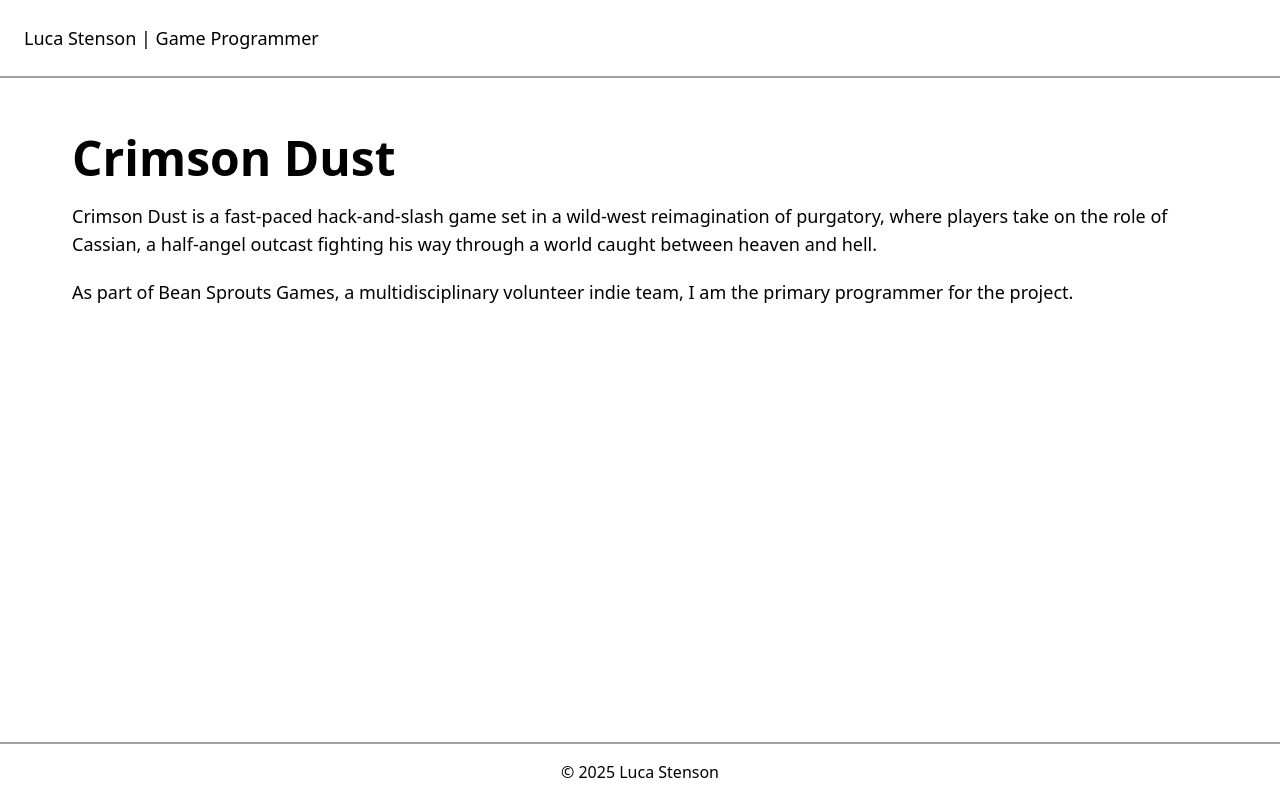
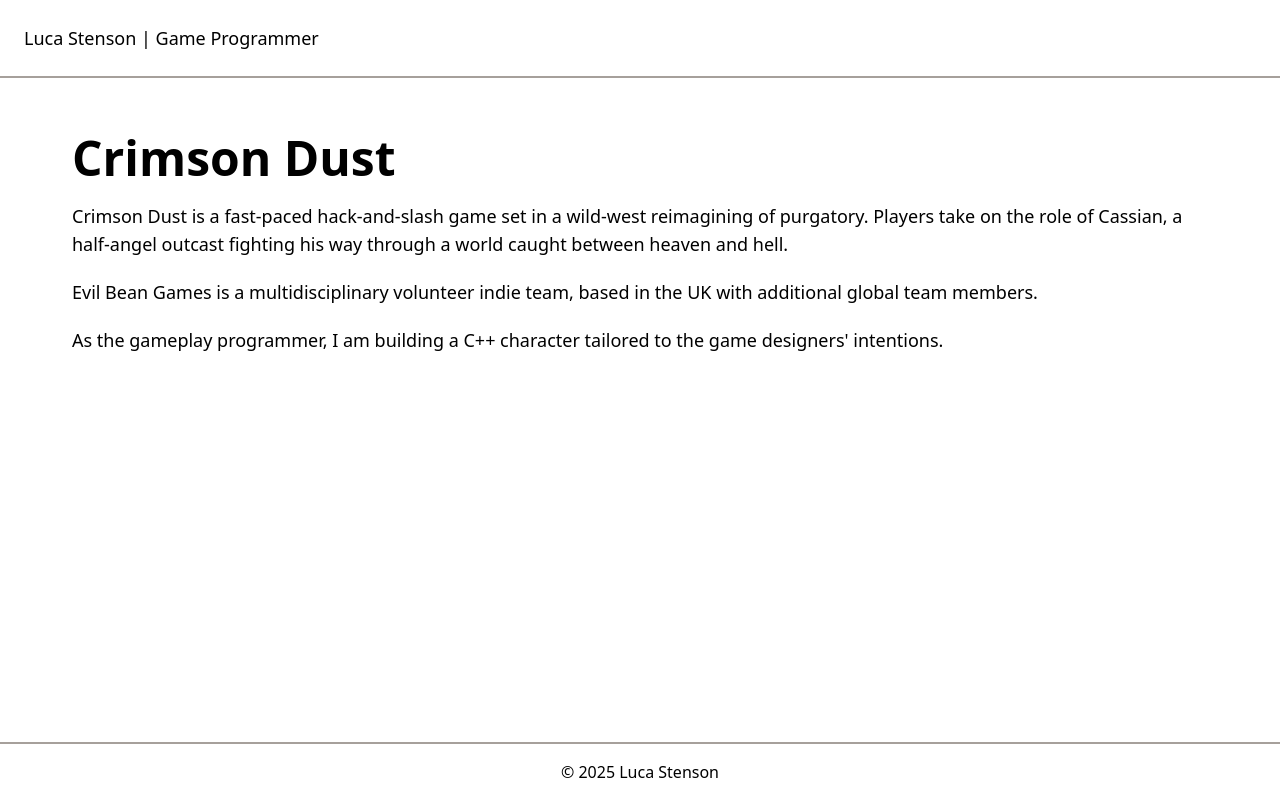
Before and after one commit to LucaStenson/lucastenson.github.io, a SvelteKit app: page /crimson-dust in a window 1280 px wide. Built offline with nearby package versions, Linux system fonts and the light colour scheme.

Commit message:
Update +page.svelte

```diff
--- a/src/routes/crimson-dust/+page.svelte
+++ b/src/routes/crimson-dust/+page.svelte
@@ -6,10 +6,14 @@
 	</h1>
 
 	<p class="text-lg">
-		Crimson Dust is a fast-paced hack-and-slash game set in a wild-west reimagination of purgatory, where players take on the role of Cassian, a half-angel outcast fighting his way through a world caught between heaven and hell.
+		Crimson Dust is a fast-paced hack-and-slash game set in a wild-west reimagining of purgatory. Players take on the role of Cassian, a half-angel outcast fighting his way through a world caught between heaven and hell.
 	</p>
 
 	<p class="text-lg">
-		As part of Bean Sprouts Games, a multidisciplinary volunteer indie team, I am the primary programmer for the project.
+		Evil Bean Games is a multidisciplinary volunteer indie team, based in the UK with additional global team members.
+	</p>
+
+	<p class="text-lg">
+		As the gameplay programmer, I am building a C++ character tailored to the game designers&apos; intentions.
 	</p>
 </div>
```
